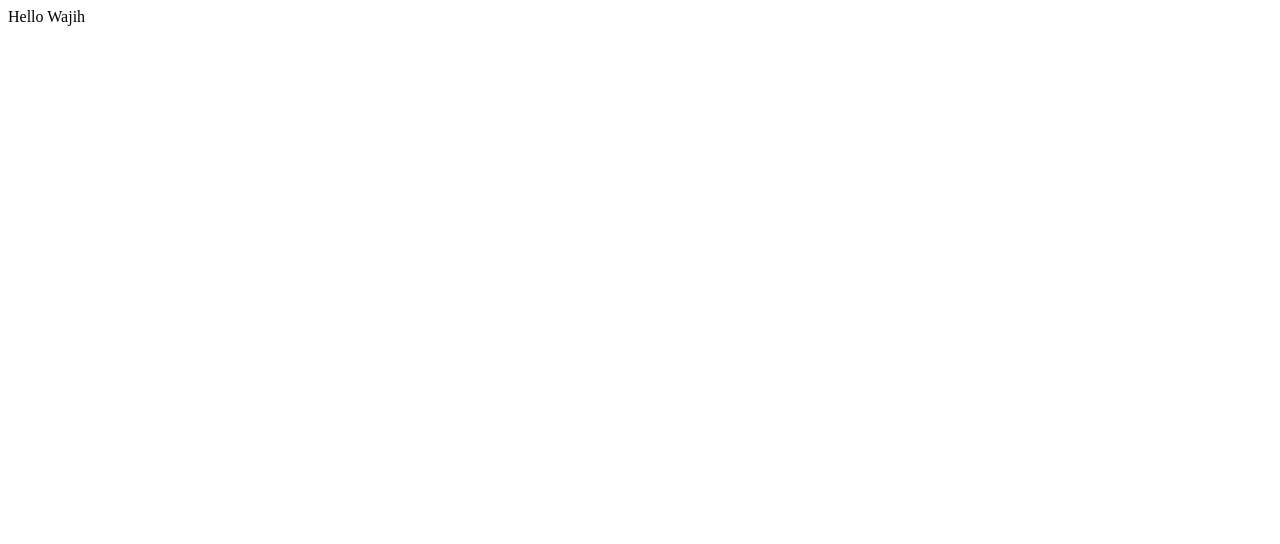
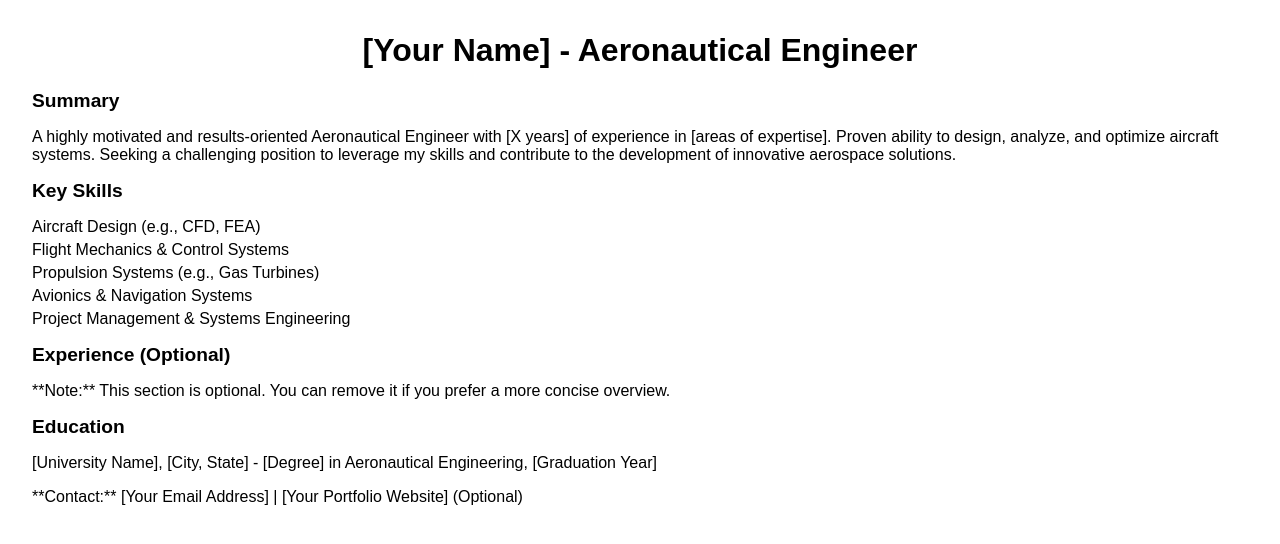
Before and after one commit to wajihh/learning-git, a plain HTML site: page index.html in a window 1280 px wide. Drawn offline with Linux system fonts and the light colour scheme.

Commit message:
Update index.html
Aeronautical Engineer's Resume

```diff
--- a/index.html
+++ b/index.html
@@ -1,4 +1,64 @@
-<div>Hello Wajih</div>
 <!DOCTYPE html>
 <html lang="en">
+<head>
+  <meta charset="UTF-8">
+  <meta name="viewport" content="width=device-width, initial-scale=1.0">
+  <title>Aeronautical Engineer - [Your Name]</title>
+  <style>
+    body {
+      font-family: sans-serif;
+      margin: 2rem;
+    }
+    h1 {
+      text-align: center;
+    }
+    .section {
+      margin-bottom: 1rem;
+    }
+    .section h2 {
+      font-size: 1.2rem;
+    }
+    .key-skills ul {
+      list-style: none;
+      padding: 0;
+    }
+    .key-skills li {
+      margin-bottom: 5px;
+    }
+  </style>
+</head>
+<body>
+  <h1>[Your Name] - Aeronautical Engineer</h1>
+
+  <div class="section">
+    <h2>Summary</h2>
+    <p> A highly motivated and results-oriented Aeronautical Engineer with [X years] of experience in [areas of expertise]. Proven ability to design, analyze, and optimize aircraft systems. Seeking a challenging position to leverage my skills and contribute to the development of innovative aerospace solutions.
+    </p>
+  </div>
+
+  <div class="section">
+    <h2>Key Skills</h2>
+    <div class="key-skills">
+      <ul>
+        <li>Aircraft Design (e.g., CFD, FEA) </li>
+        <li>Flight Mechanics & Control Systems</li>
+        <li>Propulsion Systems (e.g., Gas Turbines)</li>
+        <li>Avionics & Navigation Systems</li>
+        <li>Project Management & Systems Engineering</li>
+        </ul>
+    </div>
+  </div>
+
+  <div class="section">
+    <h2>Experience (Optional)</h2>
+    <p>**Note:** This section is optional. You can remove it if you prefer a more concise overview.</p>
+  </div>
+
+  <div class="section">
+    <h2>Education</h2>
+    <p>[University Name], [City, State] - [Degree] in Aeronautical Engineering, [Graduation Year]</p>
+    </div>
+
+  <p>**Contact:** [Your Email Address]  | [Your Portfolio Website] (Optional)</p>
+</body>
 </html>
```
